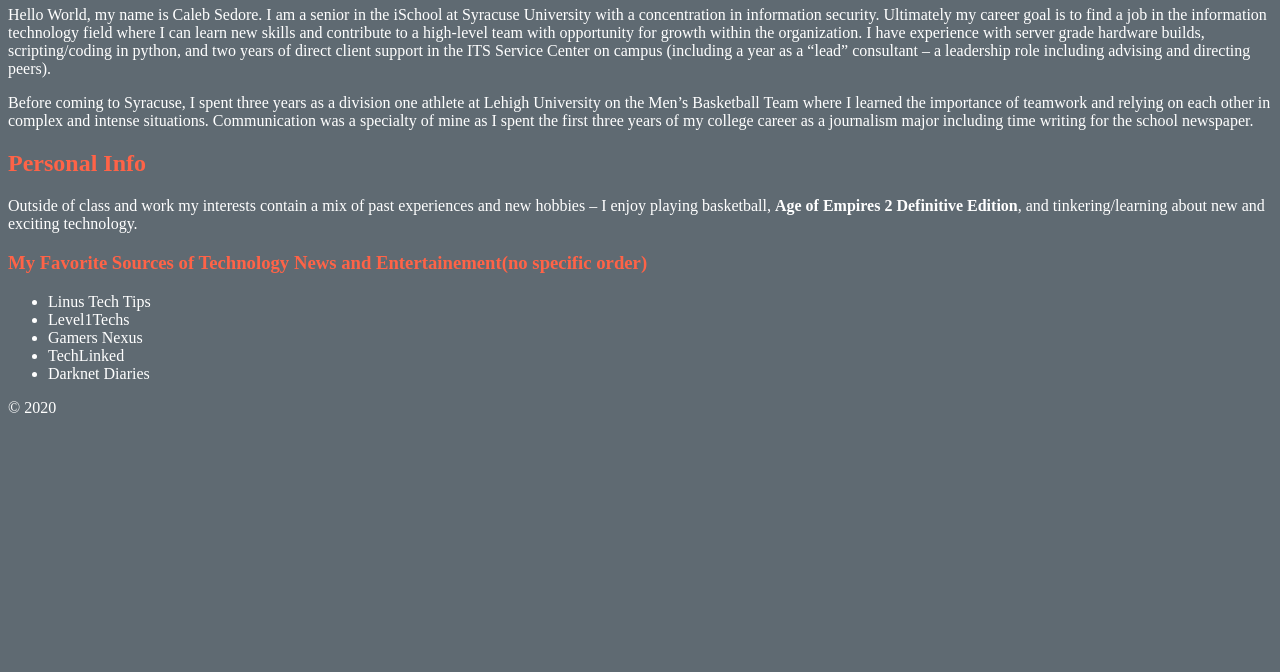
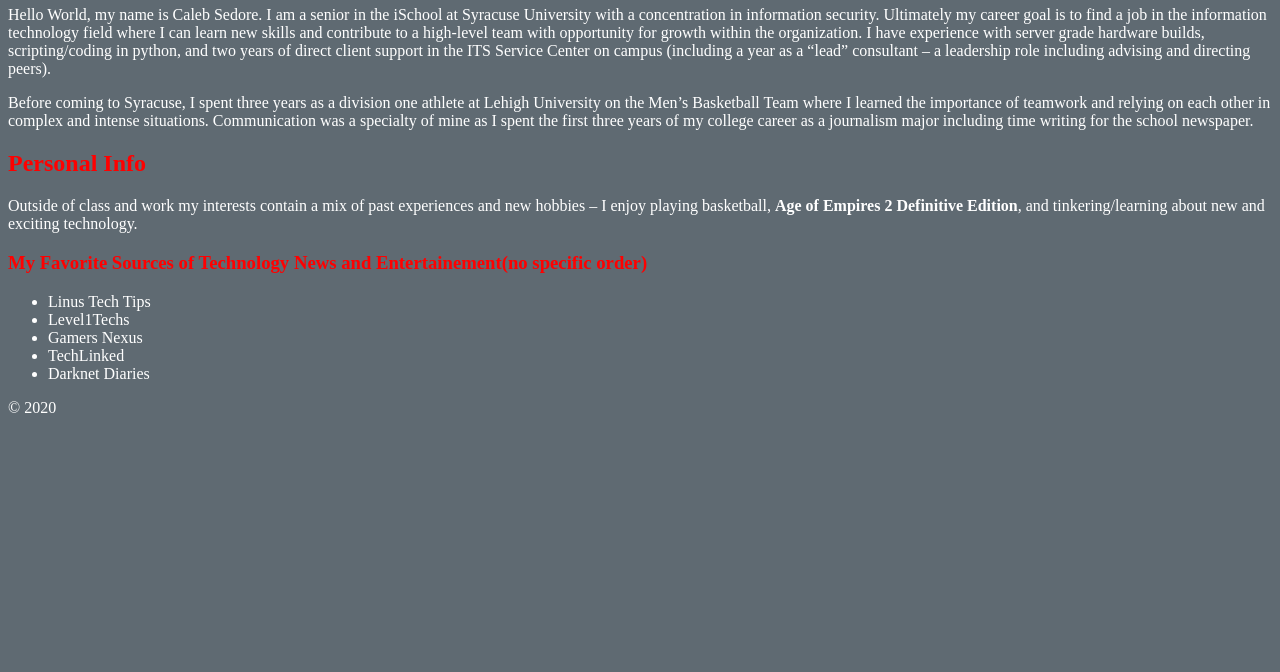
Before and after one commit to csedore-su/ist263, a plain HTML site: page lab07/index.html in a window 1280 px wide. Shown: the part 128-800 px from the top of the page. Drawn offline with Linux system fonts and the light colour scheme; files that its build step writes are made by us from their sources.

Commit message:
Update styles.css

```diff
--- a/lab10/styles.css
+++ b/lab10/styles.css
@@ -1,6 +1,6 @@
 body{color:#ffffff ;
     background-color: #5F6A72;}
-h1, h2, h3{color:#FF6347;}
+h1, h2, h3{color:red;}
 h1 {font-size: xx-large;}
 h2 {font-size: x-large;}
 li a{ color: #032263;}
```
